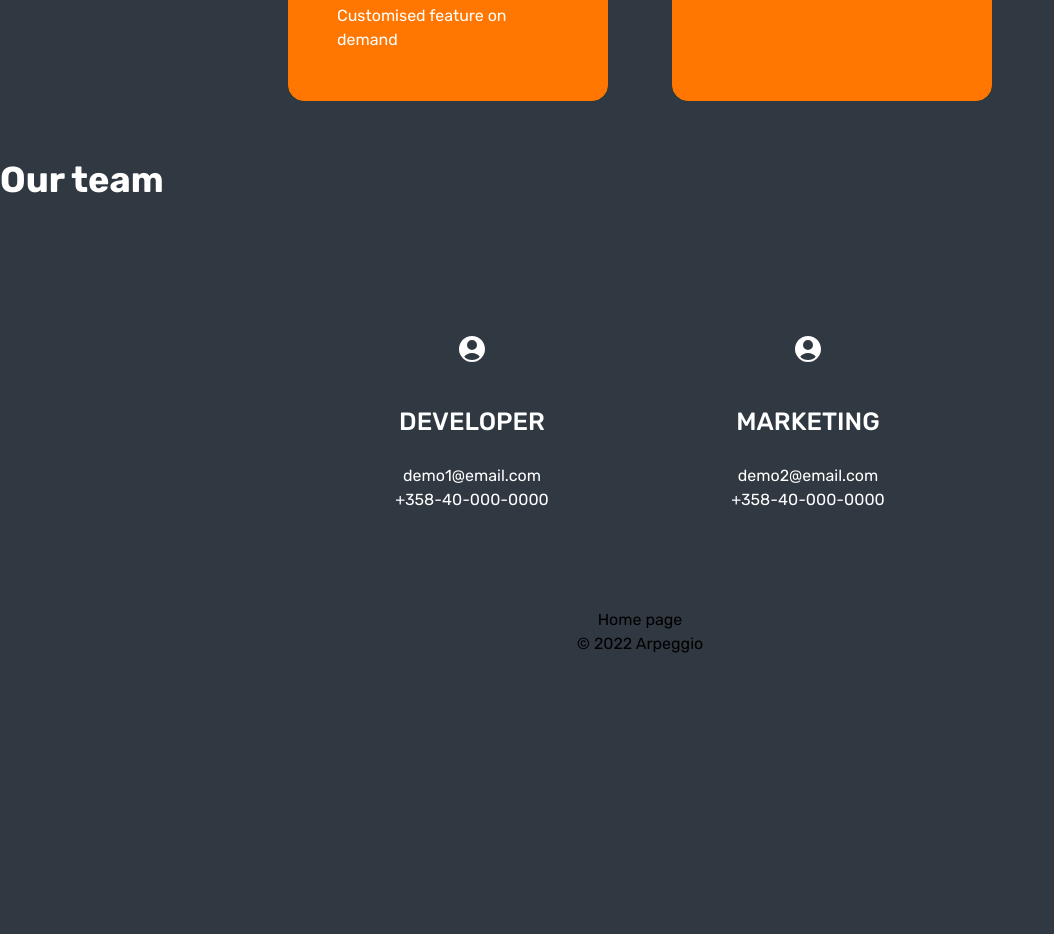
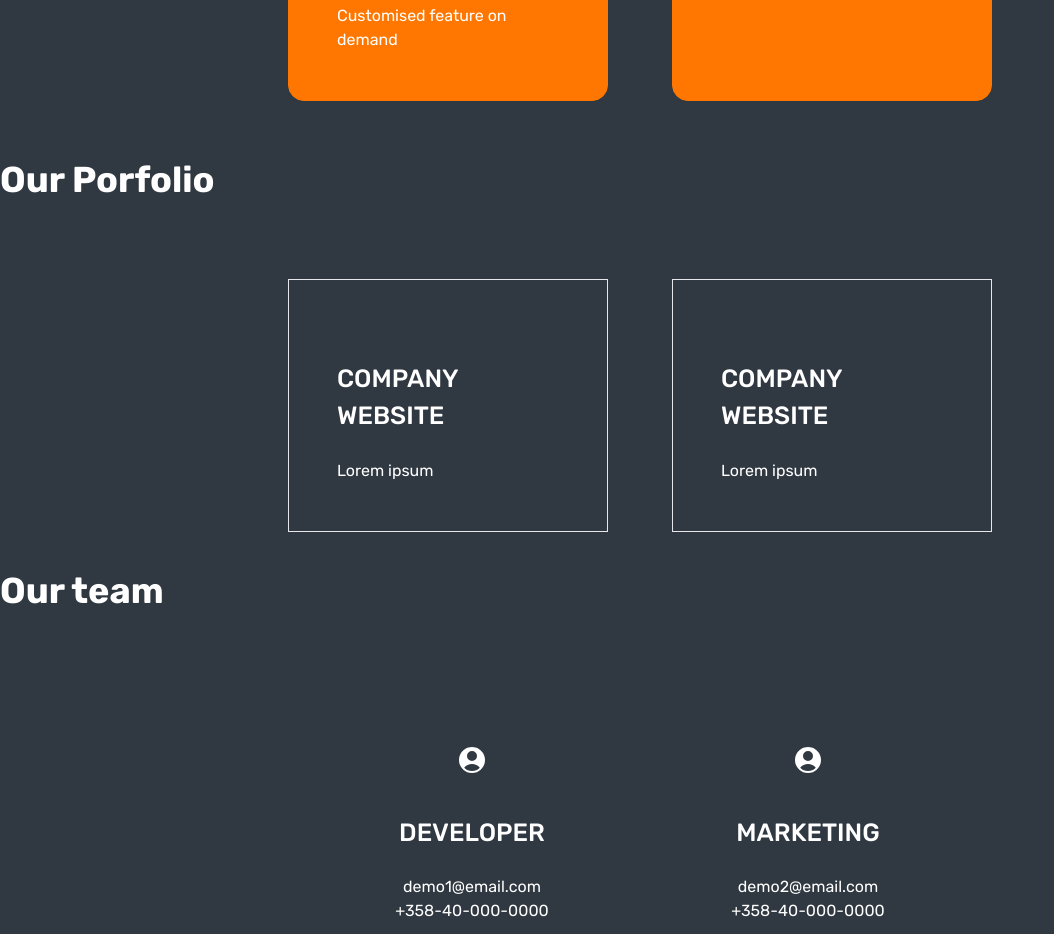
Before and after one commit to cuongtran-6618/cuongtran-6618.github.io, a Next.js app: page / in a window 1280 px wide. Shown: the part 1280-2214 px from the top of the page, without its empty margins (0-1054 px from the left). Before the commit the page ends 1968 px from the top, so only its background shows below. Built offline with nearby package versions, Linux system fonts and the light colour scheme.

Commit message:
porfolio components

```diff
--- /dev/null
+++ b/components/Porfolio.tsx
@@ -0,0 +1,13 @@
+import LinkButton from "./LinkButton";
+import Icon from "./Icon";
+
+export default function Porfolio({ props }) {
+  return (
+    <div className="width-col-2 p-4 sm:p-12 border text-white">
+      <h4 className="text-2xl mt-4 sm:mt-8 mb-6 uppercase font-medium">
+        {props.title}
+      </h4>
+      <div className="container">{props.content}</div>
+    </div>
+  );
+}
--- /dev/null
+++ b/components/PorfolioList.tsx
@@ -0,0 +1,19 @@
+import Porfolio from "./Porfolio";
+import data from "../data/porfolios.json";
+
+export default function PorfolioList() {
+  return (
+    <section className="container mx-4 sm:mx-auto pt-4 pb-4">
+      <div>
+        <h3 className="font-bold text-2xl md:text-4xl mb-[72px] text-white">
+          Our Porfolio
+        </h3>
+      </div>
+      <div className="flex flex-col sm:flex-row justify-center aligns-baseline gap-16">
+        {data.porfolios.map((porfolio) => (
+          <Porfolio key={porfolio.uid} props={porfolio} />
+        ))}
+      </div>
+    </section>
+  );
+}
--- /dev/null
+++ b/data/porfolios.json
@@ -0,0 +1,18 @@
+{
+  "porfolios": [
+    {
+      "title": "Company website",
+      "content": "Lorem ipsum",
+      "link": "/porfolio#porfolio_1",
+      "uid": "dd2d2005-4b59-4399-8d4b-ee6a9dbf581e1",
+      "background": ""
+    },
+    {
+      "title": "Company website",
+      "content": "Lorem ipsum",
+      "link": "/porfolio#porfolio_1",
+      "uid": "dd2d2005-4b59-4399-8d4b-ee6a9dbf581e2",
+      "background": ""
+    }
+  ]
+}
--- a/pages/index.tsx
+++ b/pages/index.tsx
@@ -2,12 +2,14 @@ import Layout from "../components/Layout";
 import ServiceList from "../components/ServiceList";
 import HeroSection from "../components/HeroSection";
 import TeamList from "../components/TeamList";
+import PorfolioList from "../components/PorfolioList";
 
 export default function Home() {
   return (
     <Layout>
       <HeroSection />
       <ServiceList />
+      <PorfolioList />
       <TeamList />
     </Layout>
   );
```
